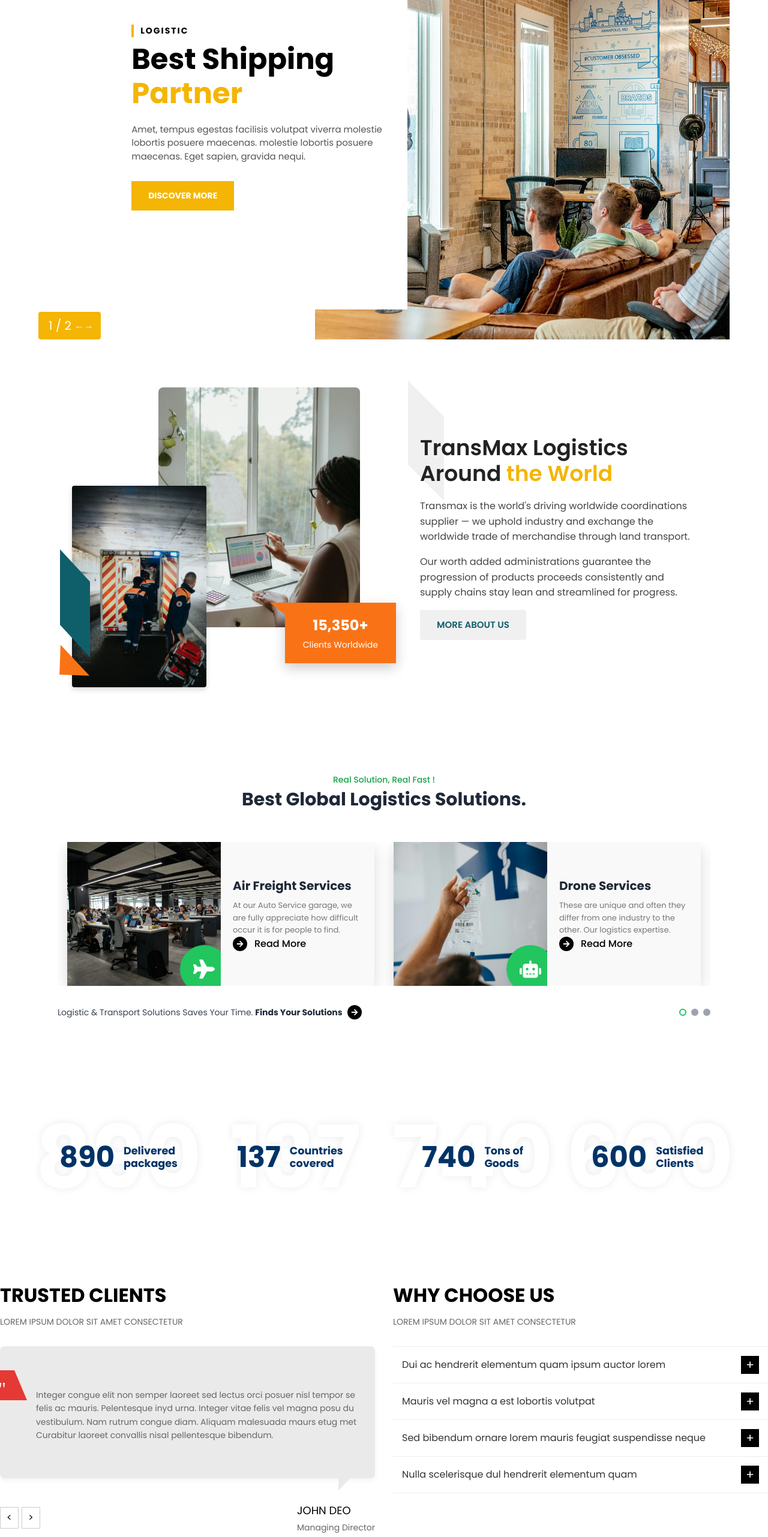
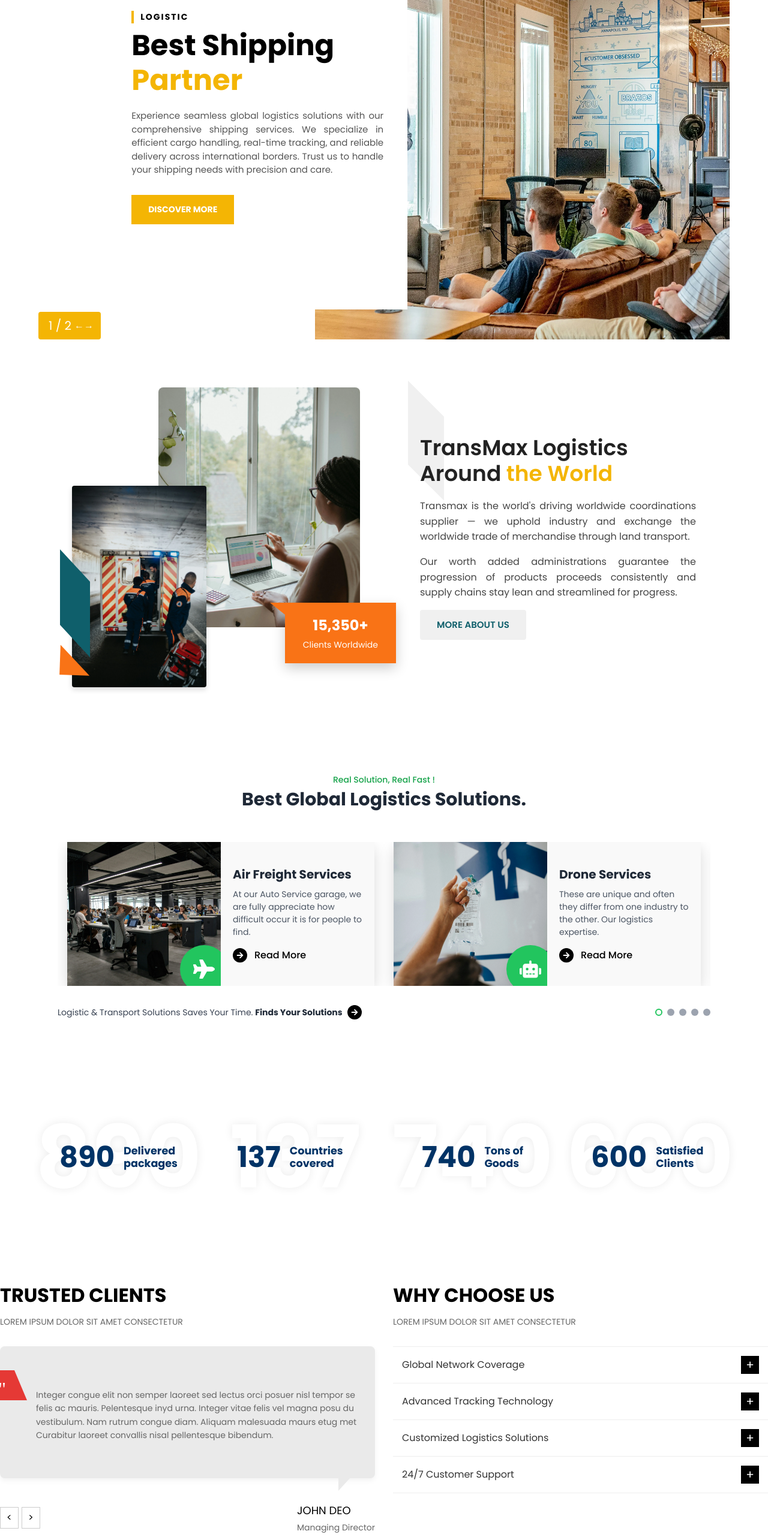
Before and after one commit to Sandeepa-Nilushan/FED-Practical-3, a React (Create React App) app: page / in a window 1280 px wide. Shown: the part 234-2797 px from the top of the page at 60% size. Built offline with nearby package versions, Linux system fonts and the light colour scheme; the HTML template or start-up script is replaced by a standard one.

Commit message:
Update: add real content

```diff
--- a/src/components/Footer/Footer.css
+++ b/src/components/Footer/Footer.css
@@ -479,6 +479,13 @@
 
 .copyright-highlight {
   color: #F59E0B;
+  text-decoration: none;
+  transition: all 0.3s ease;
+}
+
+.copyright-highlight:hover {
+  color: #D97706;
+  text-decoration: underline;
 }
 
 .social-links {
--- a/src/components/Footer/Footer.jsx
+++ b/src/components/Footer/Footer.jsx
@@ -87,7 +87,7 @@
           <div className="newsletter-content">
             <div>
               <h3 className="newsletter-title">Weekly Newsletter</h3>
-              <p className="newsletter-description">There are many variations of passages of lorem ipsum available.</p>
+              <p className="newsletter-description">Stay updated with the latest logistics trends, shipping innovations, and industry insights delivered to your inbox every week.</p>
             </div>
           </div>
           <div className="newsletter-form">
@@ -113,7 +113,7 @@
           <div>
             <h4 className="footer-section-title">About Us</h4>
             <div className="section-divider"></div>
-            <p className="footer-text">Lorem ipsum dolor sit amet, consectetur adipiscing elit.</p>
+            <p className="footer-text">TransMax delivers innovative logistics solutions worldwide, connecting businesses through efficient supply chains.</p>
             <p className="contact-item">
               <span className="icon"><FaPhone /></span>
               <span className="separator">|</span>
@@ -135,7 +135,7 @@
                 <div className="news-content">
                   <span className="news-arrow">&gt;</span>
                   <div>
-                    <p className="news-text">Sed ut perspiciatis unde omnis iste natus error sit voluptatem.</p>
+                    <p className="news-text">TransMax expands operations to 10 new countries, strengthening global logistics network.</p>
                     <span className="news-time">5 Minutes Ago</span>
                   </div>
                 </div>
@@ -144,7 +144,7 @@
                 <div className="news-content">
                   <span className="news-arrow">&gt;</span>
                   <div>
-                    <p className="news-text">Sed ut perspiciatis unde omnis iste natus error sit voluptatem.</p>
+                    <p className="news-text">New AI-powered tracking system launched for enhanced shipment visibility.</p>
                     <span className="news-time">5 Minutes Ago</span>
                   </div>
                 </div>
@@ -202,7 +202,7 @@
         {/* Bottom Bar */}
         <div className="bottom-bar">
           <div className="copyright">
-            Copyright © 2025 All Rights Reserved. Site By <span className="copyright-highlight">Sandeepa®</span>
+            Copyright © 2025 All Rights Reserved. Site By <a href="https://www.linkedin.com/in/sandeepanilushan/" target="_blank" rel="noopener noreferrer" className="copyright-highlight">Sandeepa Nilushan</a>
           </div>
           <div className="social-links">
             <a href="#" className="social-link"><FaFacebookF /></a>
--- a/src/components/News/News.css
+++ b/src/components/News/News.css
@@ -199,15 +199,17 @@
   margin-right: 5px;
 }
 
-.card-content p {
+.card-text-content p {
   font-size: 13px;
   line-height: 1.6;
   color: #777;
   margin-bottom: 0;
   font-family: 'Poppins', sans-serif;
+  font-weight: 400;
+  text-align: justify;
 }
 
-.news-card:hover .card-content p {
+.news-card:hover .card-text-content p {
   color: #fff;
 }
 
--- a/src/components/Services/Services.jsx
+++ b/src/components/Services/Services.jsx
@@ -1,9 +1,11 @@
 import React, { useState, useEffect } from 'react';
-import { FaArrowRight, FaPlane, FaRobot, FaTruckMoving, FaTruck } from 'react-icons/fa';
+import { FaArrowRight, FaPlane, FaRobot, FaTruckMoving, FaTruck, FaShip, FaWarehouse } from 'react-icons/fa';
 import image1 from '../../assets/images/alex-kotliarskyi-QBpZGqEMsKg-unsplash.webp';
 import image2 from '../../assets/images/mathurin-napoly-matnapo-uiOUuEx1e5U-unsplash.webp';
 import image3 from '../../assets/images/linkedin-sales-solutions-hrhjn6ZTgrM-unsplash.webp';
 import image4 from '../../assets/images/sten-rademaker-UZUzvJEvKnI-unsplash.webp';
+import image5 from '../../assets/images/krakenimages-376KN_ISplE-unsplash 1.webp';
+import image6 from '../../assets/images/paul-skorupskas-7KLa-xLbSXA-unsplash.webp';
 import './Services.css';
 
 const BlackCircleArrow = () => (
@@ -53,6 +55,18 @@
       icon: <FaTruck />,
       title: 'Transport Services',
       description: 'Efficient and reliable transport solutions for all your goods and cargo.',
+    },
+    {
+      image: image5,
+      icon: <FaShip />,
+      title: 'Sea Freight Services',
+      description: 'Global maritime shipping solutions with competitive rates and extensive port coverage.',
+    },
+    {
+      image: image6,
+      icon: <FaWarehouse />,
+      title: 'Warehousing Solutions',
+      description: 'Secure storage facilities with advanced inventory management and distribution capabilities.',
     },
   ];
 
--- a/src/components/Slider/Slider.css
+++ b/src/components/Slider/Slider.css
@@ -191,6 +191,7 @@
   color: #555;
   margin-bottom: 30px;
   max-width: 420px;
+  text-align: justify;
 }
 
 @media (max-width: 1023px) {
--- a/src/components/Slider/Slider.jsx
+++ b/src/components/Slider/Slider.jsx
@@ -67,9 +67,10 @@
                 <span className="highlight">{currentSlide.highlight}</span>
               </h1>
               <p className="slider-description">
-                Amet, tempus egestas facilisis volutpat viverra molestie lobortis
-                posuere maecenas. molestie lobortis posuere maecenas. Eget sapien,
-                gravida nequi.
+                Experience seamless global logistics solutions with our comprehensive shipping services.
+                We specialize in efficient cargo handling, real-time tracking, and reliable delivery
+                across international borders. Trust us to handle your shipping needs with precision
+                and care.
               </p>
               <button
                 className="discover-button"
--- a/src/components/Testimonials/Testimonials.jsx
+++ b/src/components/Testimonials/Testimonials.jsx
@@ -12,10 +12,22 @@
 
     // Define the whyChooseUsItems data
     const whyChooseUsItems = [
-        { header: 'Dui ac hendrerit elementum quam ipsum auctor lorem', content: 'Content for item 1 goes here...' },
-        { header: 'Mauris vel magna a est lobortis volutpat', content: 'Content for item 2 goes here...' },
-        { header: 'Sed bibendum ornare lorem mauris feugiat suspendisse neque', content: 'Content for item 3 goes here...' },
-        { header: 'Nulla scelerisque dul hendrerit elementum quam', content: 'Content for item 4 goes here...' },
+        {
+            header: 'Global Network Coverage',
+            content: 'With operations spanning across 150+ countries and strategic partnerships worldwide, we ensure your cargo reaches any destination efficiently. Our extensive network includes major ports, airports, and land routes, providing comprehensive coverage for all your shipping needs.'
+        },
+        {
+            header: 'Advanced Tracking Technology',
+            content: 'Our state-of-the-art tracking system provides real-time visibility of your shipments. Access detailed status updates, estimated delivery times, and location tracking through our user-friendly platform, ensuring complete transparency throughout the shipping process.'
+        },
+        {
+            header: 'Customized Logistics Solutions',
+            content: 'We understand that every business has unique requirements. Our team of experts works closely with you to develop tailored logistics solutions that optimize your supply chain, reduce costs, and improve delivery efficiency according to your specific needs.'
+        },
+        {
+            header: '24/7 Customer Support',
+            content: 'Our dedicated support team is available round the clock to assist you with any queries or concerns. Whether it\'s shipment tracking, documentation, or emergency assistance, we ensure prompt and reliable support whenever you need it.'
+        },
     ];
 
     // Define the testimonials data
@@ -26,14 +38,14 @@
             position: 'Managing Director',
         },
         {
-            text: 'This is another great testimonial from a happy client. It really highlights how our services have made a difference.',
-            name: 'JANE SMITH',
-            position: 'CEO',
+            text: 'TransMax has revolutionized our supply chain operations. Their innovative logistics solutions and dedicated team have significantly reduced our delivery times and operational costs. The real-time tracking system and proactive communication have made them an invaluable partner in our global expansion.',
+            name: 'SARAH CHEN',
+            position: 'Operations Director, TechGlobal Inc.',
         },
         {
-            text: 'A third testimonial to showcase more positive feedback and build trust with potential customers.',
-            name: 'PETER JONES',
-            position: 'Founder',
+            text: 'Working with TransMax has been a game-changer for our business. Their comprehensive logistics network and attention to detail ensure our products reach customers worldwide efficiently. The team\'s expertise in customs clearance and documentation has streamlined our international shipping process.',
+            name: 'MICHAEL RODRIGUEZ',
+            position: 'Supply Chain Manager, Global Retail Co.',
         },
     ];
 
--- a/src/components/Wellcome/Welcome.css
+++ b/src/components/Wellcome/Welcome.css
@@ -220,6 +220,7 @@
   line-height: 1.6;
   margin-bottom: 16px;
   position: relative;
+  text-align: justify;
 }
 
 .welcome-text button {
@@ -351,6 +352,10 @@
   .welcome-text {
     width: 100%;
     padding: 0;
+    text-align: center;
+  }
+
+  .welcome-text p {
     text-align: center;
   }
 
```
Also changed, not shown: src/components/News/News.jsx (+8 -8 lines).
